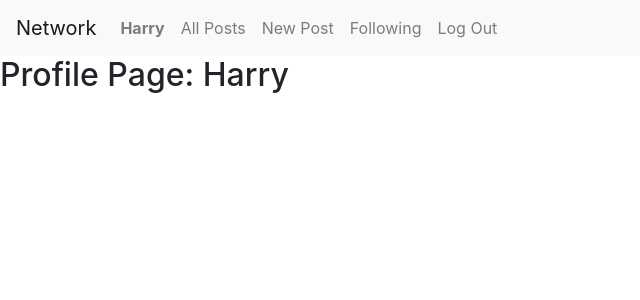
After one commit to amirn003/project4, a Django app: a page that uses network/templates/network/profile.html in a window 1280 px wide. The commit adds this page. Shown: the top 300 px of the page, without its empty margins (0-640 px from the left). Run offline with Django 3.2, Linux system fonts and the light colour scheme; data comes from the database, SQL or seed files in the repository; both versions use the stored data as it was after the commit; some libraries are stand-ins or nearby versions.

Commit message:
add route, view, template for profile page

```diff
--- a/network/templates/network/index.html
+++ b/network/templates/network/index.html
@@ -5,7 +5,7 @@
   <div class="container">
       {% for post in posts %}
         <div class="card-post">
-          <h3>{{post.user}}</h3>
+          <h3><a href="{% url 'profile' post.user %}">{{post.user}}</a></h3>
           <p>
             {{ post.content }}
           </p>
--- /dev/null
+++ b/network/templates/network/profile.html
@@ -0,0 +1,9 @@
+{% extends "network/layout.html" %}
+{% load static %}
+{% block body %}
+  <h2>Profile Page: {{ user }}</h2>
+
+
+
+
+{% endblock %}
--- a/network/urls.py
+++ b/network/urls.py
@@ -7,6 +7,7 @@ urlpatterns = [
     path("", views.index, name="index"),
     path("new_post", views.new_post, name="new_post"),
     path("add_post", views.add_post, name="add_post"),
+    path("profile/<str:username>", views.profile, name="profile"),
     path("login", views.login_view, name="login"),
     path("logout", views.logout_view, name="logout"),
     path("register", views.register, name="register")
--- a/network/views.py
+++ b/network/views.py
@@ -23,6 +23,15 @@ def add_post(request):
         post = Post(user=current_user, content=content)
         post.save()
         return HttpResponseRedirect(reverse("index"))
+
+
+def profile(request, username):
+    user = User.objects.get(username=username)
+    posts = Post.objects.all().filter(user=user).order_by("-date")
+    return render(request, "network/profile.html", {
+        "user": user,
+        "posts": posts
+    })
 
 
 def login_view(request):
```
Also changed, not shown: db.sqlite3.
